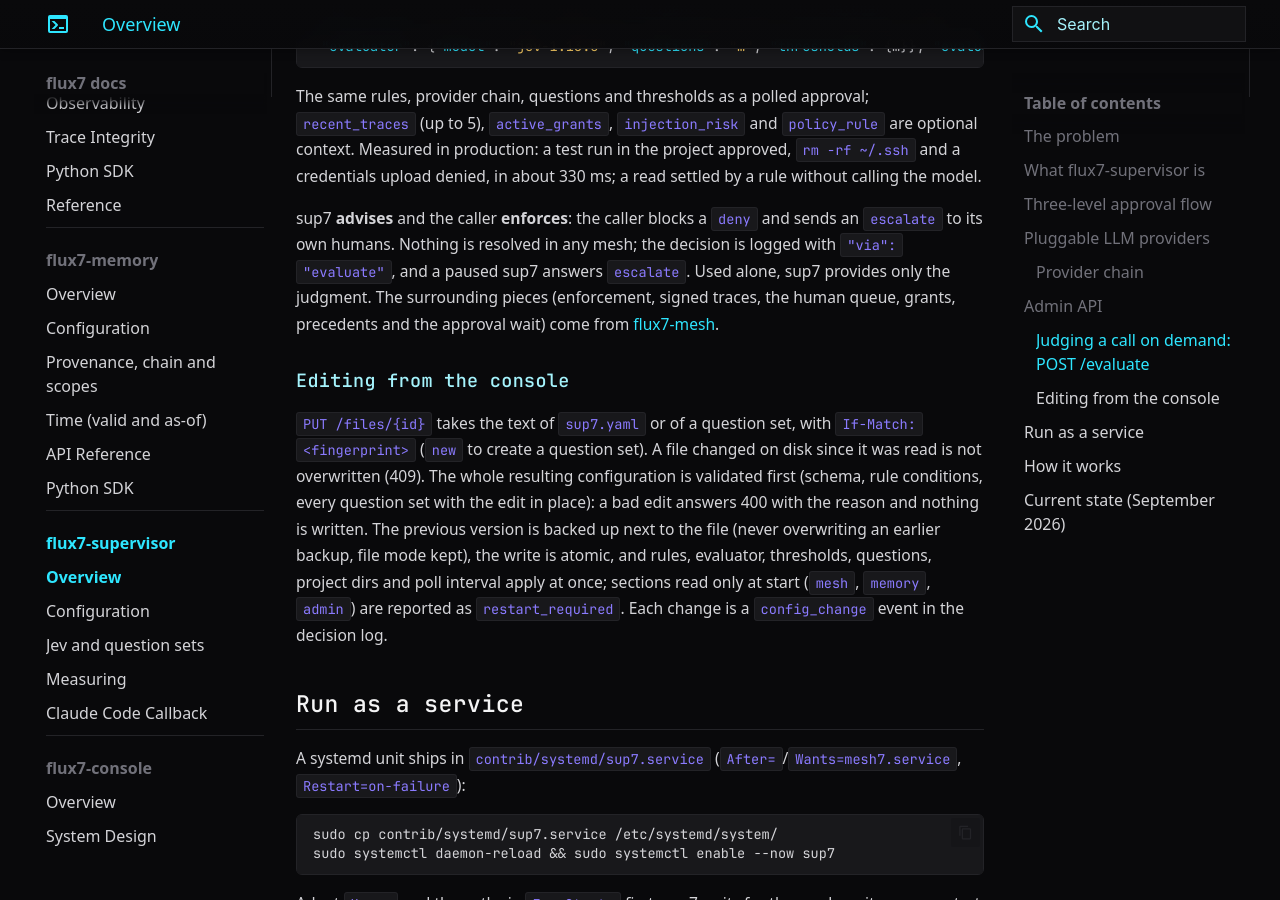
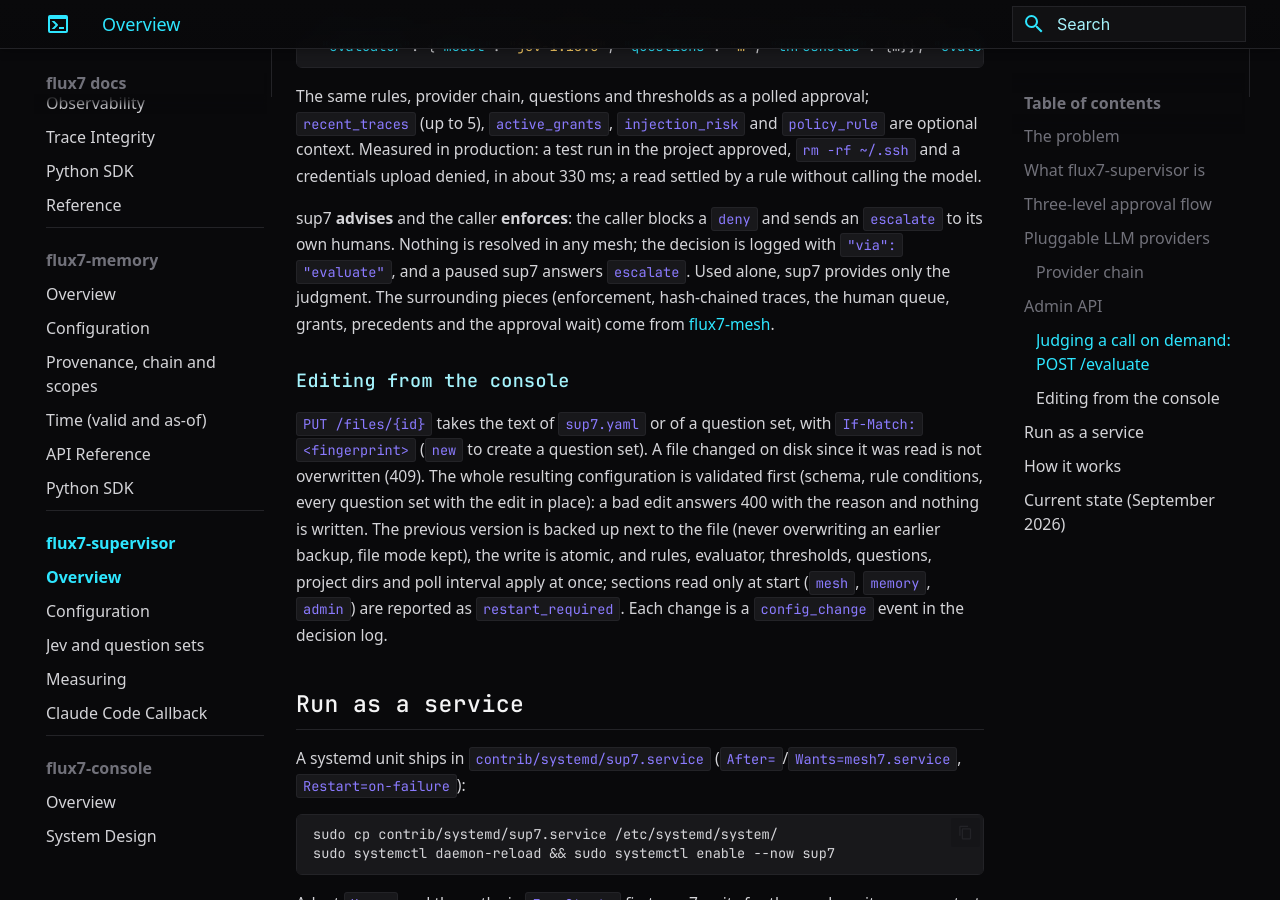
Before and after one commit to KTCrisis/flux7-docs, an MkDocs documentation site: the page built from docs/sup7/index.md, in a window 1280 px wide and 900 px high, scrolled down 4304 px. Built offline with MkDocs 1.6.1 and Material for MkDocs 9.7.7, drawn with Linux system fonts in a browser that asks for light colours; some web fonts are replaced.

Commit message:
docs(sup7): say hash-chained traces, not signed
Co-Authored-By: Claude Opus 5.5 <noreply@anthropic.com>
Claude-Session: https://claude.ai/code/session_012rfEoqkFqbiJxg8XToiU5h

```diff
--- a/docs/sup7/index.md
+++ b/docs/sup7/index.md
@@ -106,7 +106,7 @@ curl -s -X POST localhost:9096/evaluate -H "Authorization: Bearer $TOKEN" -H "Co
 
 The same rules, provider chain, questions and thresholds as a polled approval; `recent_traces` (up to 5), `active_grants`, `injection_risk` and `policy_rule` are optional context. Measured in production: a test run in the project approved, `rm -rf ~/.ssh` and a credentials upload denied, in about 330 ms; a read settled by a rule without calling the model.
 
-sup7 **advises** and the caller **enforces**: the caller blocks a `deny` and sends an `escalate` to its own humans. Nothing is resolved in any mesh; the decision is logged with `"via": "evaluate"`, and a paused sup7 answers `escalate`. Used alone, sup7 provides only the judgment. The surrounding pieces (enforcement, signed traces, the human queue, grants, precedents and the approval wait) come from [flux7-mesh](../mesh7/index.md).
+sup7 **advises** and the caller **enforces**: the caller blocks a `deny` and sends an `escalate` to its own humans. Nothing is resolved in any mesh; the decision is logged with `"via": "evaluate"`, and a paused sup7 answers `escalate`. Used alone, sup7 provides only the judgment. The surrounding pieces (enforcement, hash-chained traces, the human queue, grants, precedents and the approval wait) come from [flux7-mesh](../mesh7/index.md).
 
 ### Editing from the console
 
```
